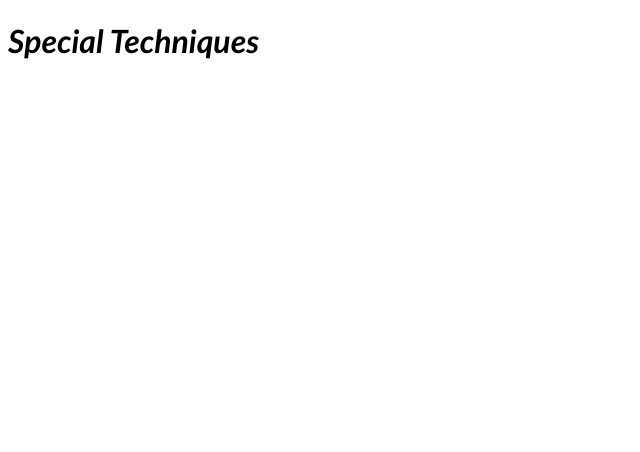
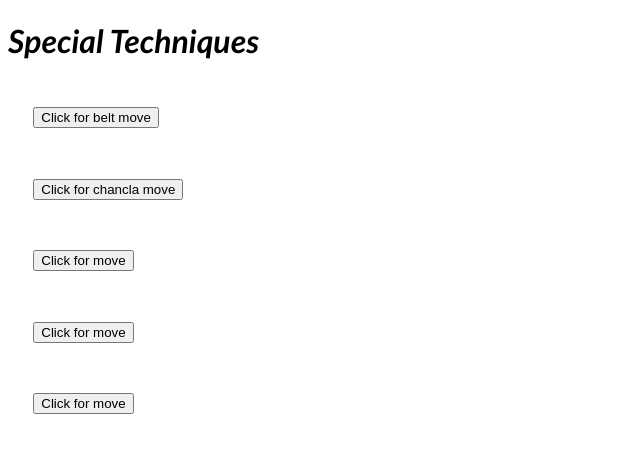
Before and after one commit to matthieueueu/Special-Moves, a plain HTML site: page index.html in a window 1280 px wide. Shown: the whole page, without its empty margins (0-640 px from the left). Drawn offline with Linux system fonts and the light colour scheme.

Commit message:
updated files

```diff
--- a/index.html
+++ b/index.html
@@ -5,12 +5,22 @@
 <head>
     <meta charset="UTF-8">
     <meta name="viewport" content="width=device-width, initial-scale=1.0">
-    <title>Document</title>
+    <title>Special Move</title>
 
     <link rel="stylesheet" href="style.css">
 </head>
 <body>
     <h1><i>Special Techniques</i></h1>
+
+    <button class="belt">Click for belt move</button>
+    <br>
+    <button class="chancla">Click for chancla move</button>
+    <br>
+    <button class="">Click for  move</button>
+    <br>
+    <button class="">Click for  move</button>
+    <br>
+    <button class="">Click for  move</button>
 
 
 
--- a/index.js
+++ b/index.js
@@ -1 +1,8 @@
 const print = console.log;
+
+
+let specialMove = [
+    "belt",
+    "chancla",
+
+]
--- a/style.css
+++ b/style.css
@@ -3,3 +3,12 @@ h1{
     font-size: xx-large;
     font-family: 'Trebuchet MS', 'Lucida Sans Unicode', 'Lucida Grande', 'Lucida Sans', Arial, sans-serif;
 }
+
+
+button{
+    margin: 2%;
+}
+
+button:hover{
+    cursor: pointer;
+}
```
